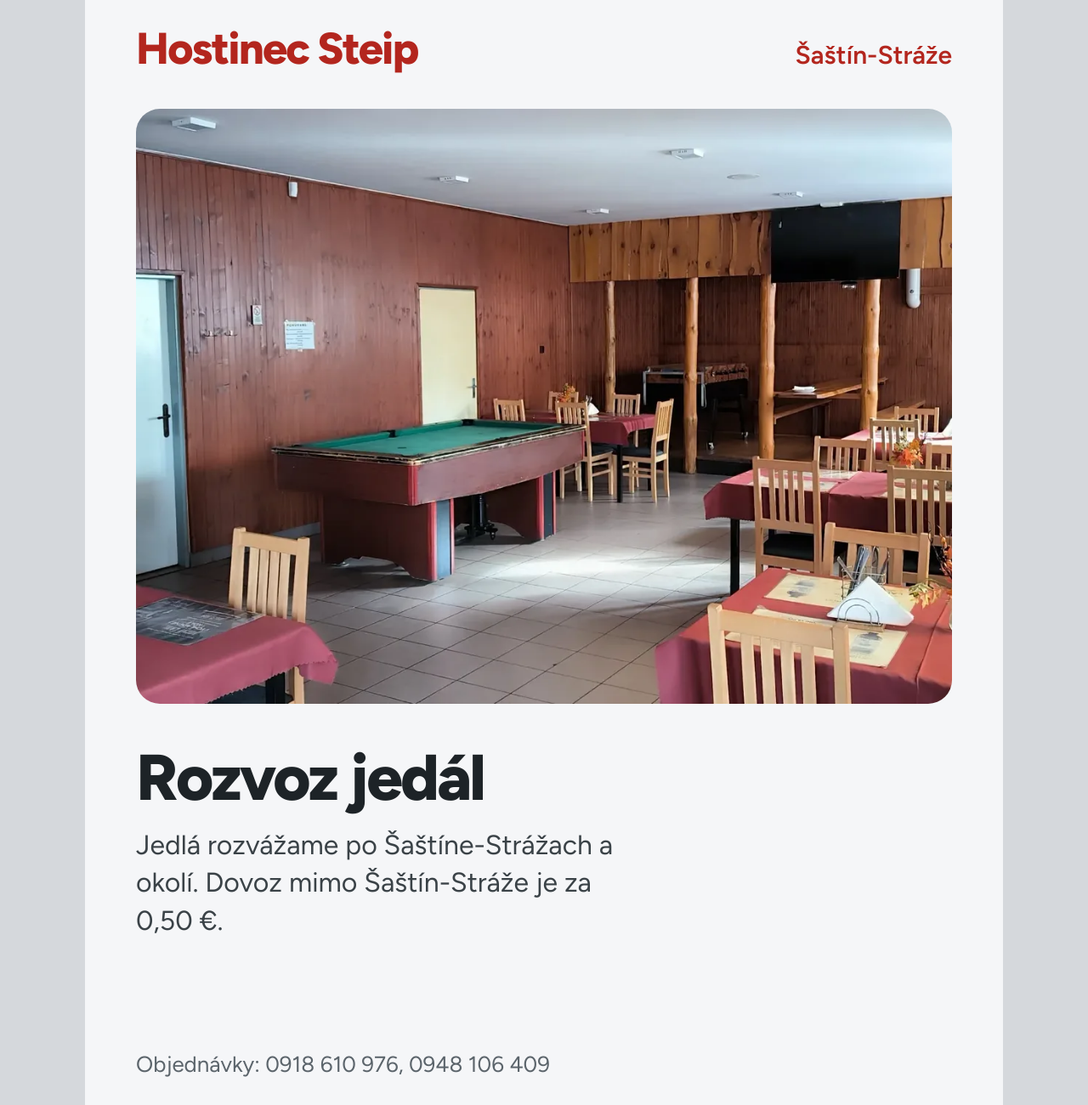
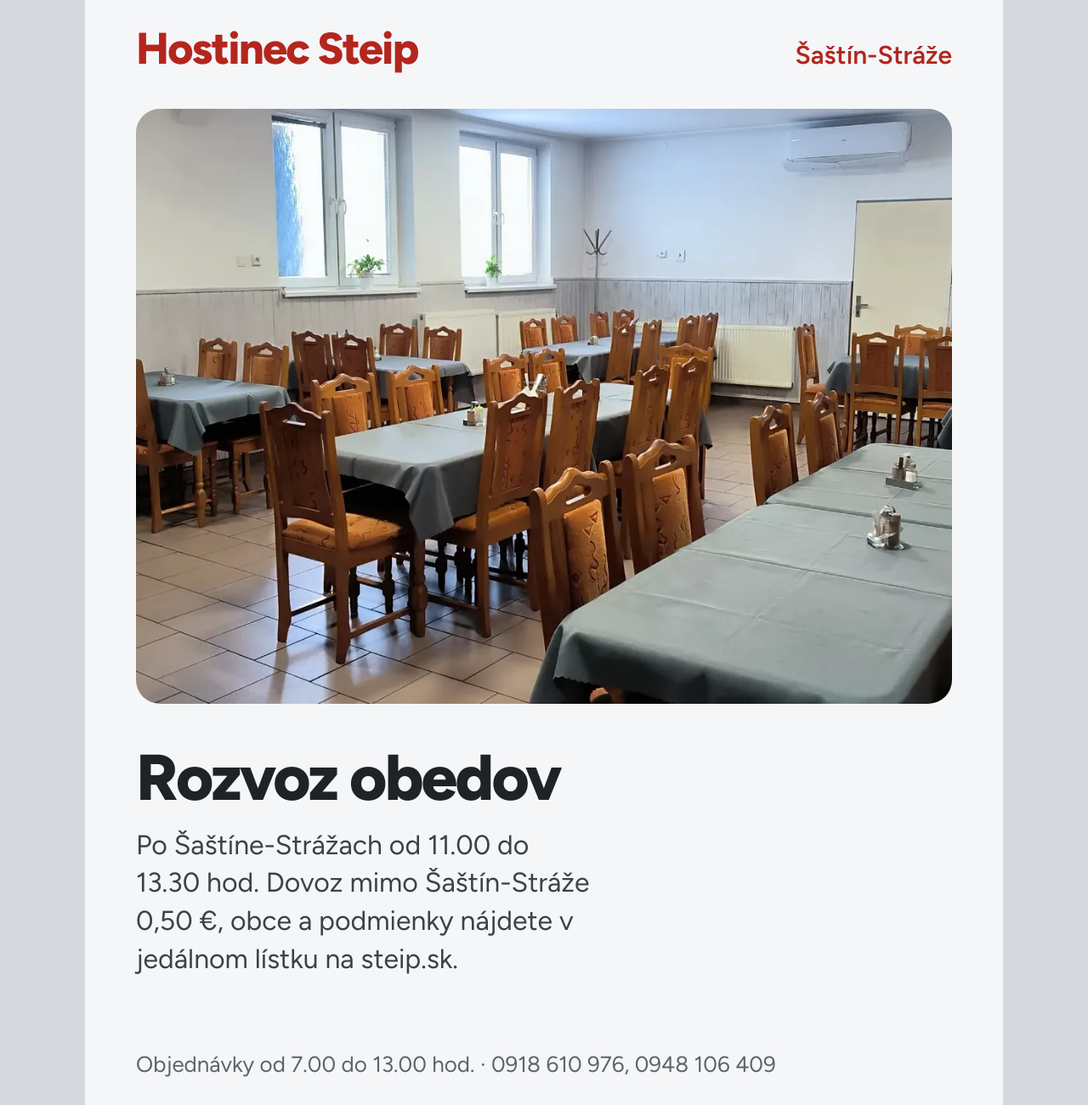
Before and after one commit to ivoskonarik-del/web-steip-sk, a plain HTML site: page socialne-zdroj/index.html in a window 1280 px wide. Shown: the part 1440-2740 px from the top of the page at 85% size. Drawn offline with Linux system fonts and the light colour scheme.

Commit message:
Príspevok Rozvoz obedov: časy rozvozu a objednávok z lístka, fotka jedálne (klient 3. 11.)
Co-Authored-By: Claude Opus 5.5 <noreply@anthropic.com>

```diff
--- a/socialne-zdroj/index.html
+++ b/socialne-zdroj/index.html
@@ -37,10 +37,10 @@ img { display: block; }
 <div class="post__pata">Objednávky: 0918 610 976, 0948 106 409</div>
 </section><section class="post" data-nazov="rozvoz">
 <div class="post__hl"><span class="logo">Hostinec Steip</span><span>Šaštín-Stráže</span></div>
-<div class="foto"><img src="../assets/foto/foto-20261015-145757.webp" alt=""></div>
-<h2>Rozvoz jedál</h2>
-<p>Jedlá rozvážame po Šaštíne-Strážach a okolí. Dovoz mimo Šaštín-Stráže je za 0,50 €.</p>
-<div class="post__pata">Objednávky: 0918 610 976, 0948 106 409</div>
+<div class="foto"><img src="../assets/foto/foto-20261015-145938.webp" alt=""></div>
+<h2>Rozvoz obedov</h2>
+<p>Po Šaštíne-Strážach od 11.00 do 13.30 hod. Dovoz mimo Šaštín-Stráže 0,50 €, obce a podmienky nájdete v jedálnom lístku na steip.sk.</p>
+<div class="post__pata">Objednávky od 7.00 do 13.00 hod. · 0918 610 976, 0948 106 409</div>
 </section><section class="post" data-nazov="capujeme">
 <div class="post__hl"><span class="logo">Hostinec Steip</span><span>Šaštín-Stráže</span></div>
 <div class="foto"><img src="../assets/foto/foto-20261015-145738.webp" alt=""></div>
```
Also changed, not shown: socialne/rozvoz.png.
